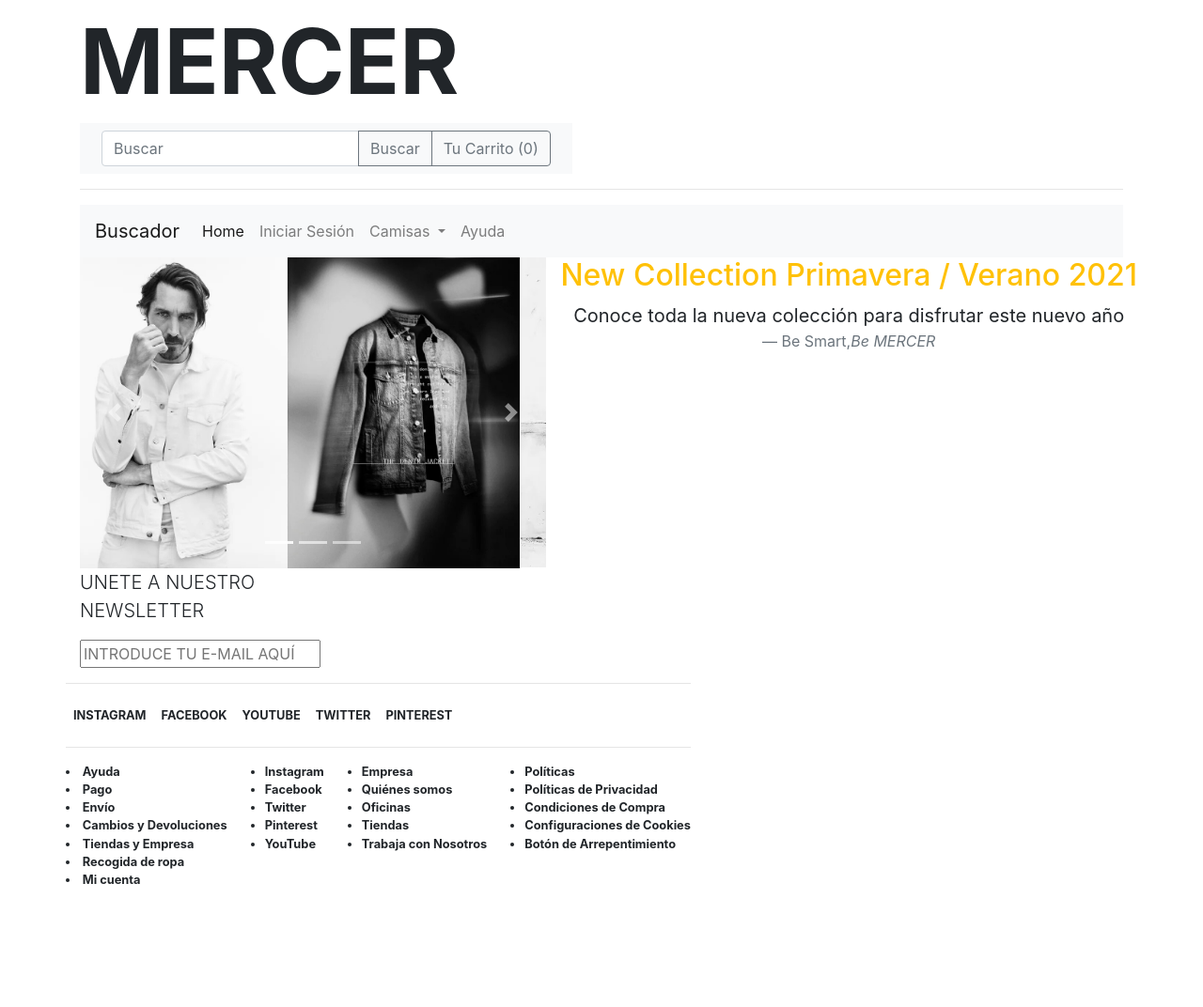
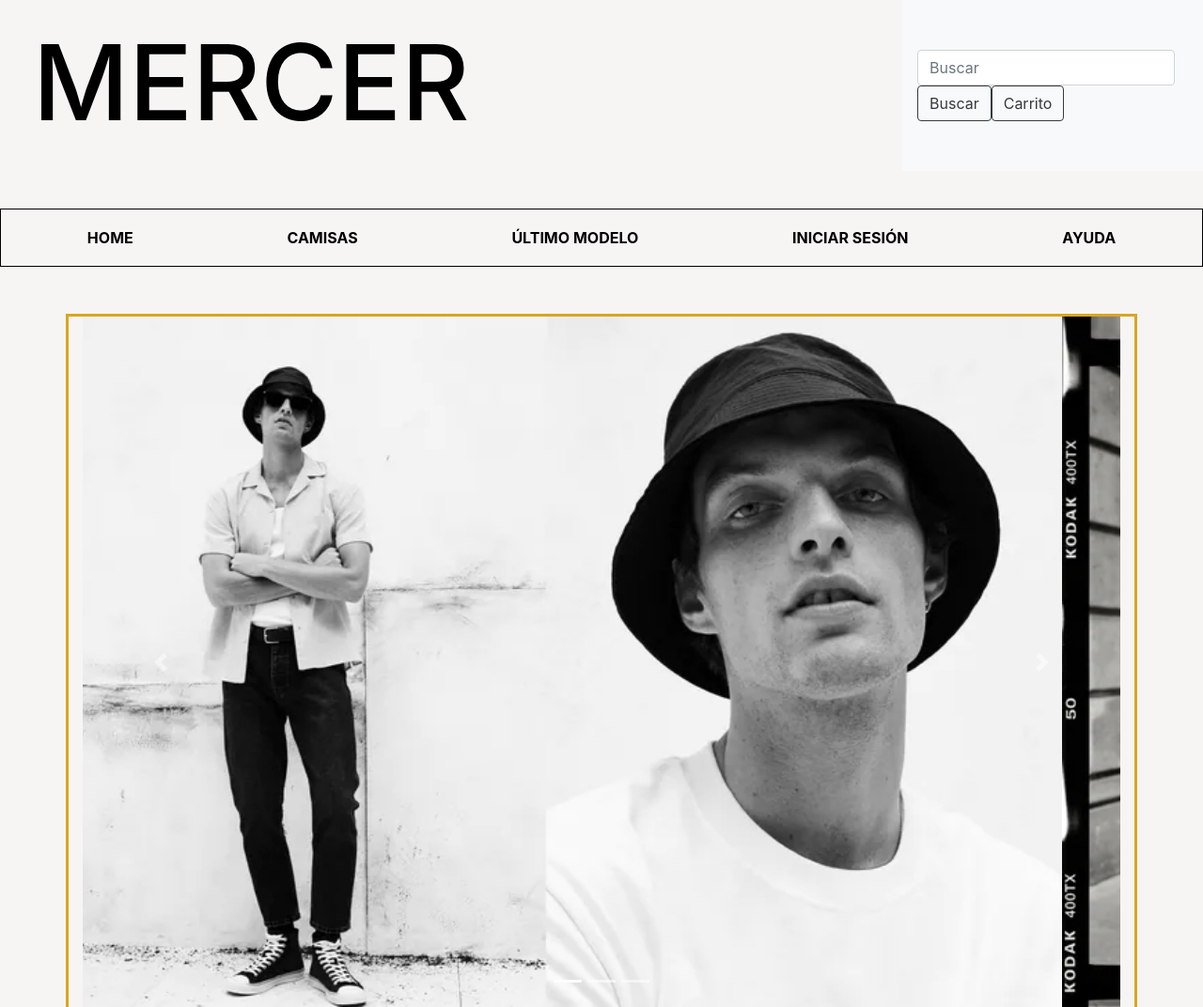
Before and after one commit to Exequiel21/Mercer, a website: page index.html in a window 1280 px wide. Shown: the top 1072 px of the page at 94% size. Before the commit the page ends 946 px from the top, so only its background shows below. Drawn offline with nearby package versions, Linux system fonts and the light colour scheme.

Commit message:
configuramos index

```diff
--- a/index.html
+++ b/index.html
@@ -16,57 +16,33 @@
 
 </head>
 <body>
-  <div class="container overflow-hidden">
-    <div class="row my-2">
-      <div class="col-xl-12 col-xs-12">
-        <h1 class="display-1 m-0"><a class="text-reset font-weight-bold" href="#">MERCER</a></h1>
+
+    <header class="container-fluid">
+        <div class="row">
+          <div class="col-lg-9">
+            <h1><a href="#">Mercer</h1></a>
           </div>
+            <nav class="navbar navbar-light bg-light col-lg-3 index">
+              <form class="form-inline">
+                <input class="form-control" type="search" placeholder="Buscar" aria-label="Buscar">
+                <button class="btn btn-outline-dark" type="submit">Buscar</button>
+                <button class="btn btn-outline-dark" type="submit">Carrito</button>
+              </form>
+            </nav>
         </div>
-    <div class="d-inline-flex p-2 badge-light"><div class="input-group d-flex align-items-end justify-content-end align-content-end col-12">
-      <input type="text" class="form-control" placeholder="Buscar" aria-label="Recipient's username with two button addons" aria-describedby="button-addon4">
-      <div class="input-group-append" id="button-addon4">
-        <button class="btn btn-outline-secondary" type="button">Buscar</button>
-        <button class="btn btn-outline-secondary" type="button">Tu Carrito (0)</button></div>
-      </div>
-    </div>
-    <hr>
+    </header>
+
+<nav class="container-fluid nav nav-pills flex-column flex-sm-row  pages">
+  <a class="flex-sm-fill text-sm-center nav-link" href="#">Home</a>
+  <a class="flex-sm-fill text-sm-center nav-link" href="/pages/camisas.html">Camisas</a>
+  <a class="flex-sm-fill text-sm-center nav-link" href="/pages/compraropa.html">Último modelo</a>
+  <a class="flex-sm-fill text-sm-center nav-link" href="/pages/registro.html">Iniciar Sesión</a>
+  <a class="flex-sm-fill text-sm-center nav-link" href="/pages/ayuda.html">Ayuda</a>
+</nav>
 
 
-    <div class="row">
-      <div class="col-xl-12 col-xs-12">
-          <nav class="navbar navbar-expand-lg navbar-light bg-light align-self-center border__nav">
-              <a class="navbar-brand" href="#">Buscador</a>
-              <button class="navbar-toggler" type="button" data-toggle="collapse" data-target="#navbarSupportedContent" aria-controls="navbarSupportedContent" aria-expanded="false" aria-label="Toggle navigation">
-                  <span class="navbar-toggler-icon"></span>
-              </button>
-              <div class="collapse navbar-collapse" id="navbarSupportedContent">
-                  <ul class="navbar-nav mr-auto">
-                  <li class="nav-item active">
-                      <a class="nav-link" href="index.html">Home <span class="sr-only">(current)</span></a>
-                  </li>
-                  <li class="nav-item">
-                      <a class="nav-link" href="pages/registro.html">Iniciar Sesión</a>
-                  </li>
-                  <li class="nav-item dropdown">
-                      <a class="nav-link dropdown-toggle" href="#" id="navbarDropdown" role="button" data-toggle="dropdown" aria-haspopup="true" aria-expanded="false">
-                      Camisas
-                      </a>
-                      <div class="dropdown-menu" aria-labelledby="navbarDropdown">
-                      <a class="dropdown-item" href="pages/compraropa.html">New Collection</a>
-                      <a class="dropdown-item" href="pages/camisas.html">Camisas</a>
-                      </div>
-                  </li>
-                  <li class="nav-item">
-                      <a class="nav-link" href="pages/ayuda.html">Ayuda</a>
-                  </li>
-                  </ul>
-              </div>
-              </nav>
-      </div>
-  </div>
 
-    <div class="row">
-    <div class="col">
+    <main class="container-xl">
       <div id="carouselExampleIndicators" class="carousel slide" data-ride="carousel">
         <ol class="carousel-indicators">
           <li data-target="#carouselExampleIndicators" data-slide-to="0" class="active"></li>
@@ -75,13 +51,13 @@
         </ol>
         <div class="carousel-inner">
           <div class="carousel-item active">
-          <img src="archivos/img/chaqueta.jpg" class="d-block w-100" alt="1">
+            <img src="/archivos/img/camisaslider.jpg" class="d-block w-100" alt="camisaslider">
           </div>
           <div class="carousel-item">
-          <img src="archivos/img/camisaslider.jpg" class="d-block w-100" alt="2">
+            <img src="/archivos/img/camisaslider2.jpg" class="d-block w-100" alt="camisaslider2">
           </div>
           <div class="carousel-item">
-          <img src="archivos/img/camisaslider2.jpg" class="d-block w-100" alt="3">
+            <img src="/archivos/img/chaqueta.jpg" class="d-block w-100" alt="camisalider3">
           </div>
         </div>
         <a class="carousel-control-prev" href="#carouselExampleIndicators" role="button" data-slide="prev">
@@ -93,96 +69,99 @@
           <span class="sr-only">Next</span>
         </a>
       </div>
+    </main>
+
+
+    <section class="row new-collection">
+      <div class="col d-flex flex-column justify-content-center align-items-center">
+        <h2 class="display-2 leader"><a class="leader" href="/pages/compraropa.html">New Collection </a></h2>
+        <figure class="leader2">Nueva colección primavera-verano 2022</figure>
       </div>
-    <section>
-    <blockquote class="blockquote text-center">
-      <a href="/pages/camisas.html"><h2 class="text-warning">New Collection Primavera / Verano 2021</h2></a>
-      <p class="mb-0">Conoce toda la nueva colección para disfrutar este nuevo año</p>
-      <footer class="blockquote-footer">Be Smart,<cite title="Source Title">Be MERCER</cite></footer>
-    </blockquote>
     </section>
 
-
     <div class="row">
-      <div class="col-lg-12">
-    <footer class="footer">
-    <!-- NEWSLETTER -->
-    <div class="newsletter col-lg-5 col-xs-12">
-      <p class="lead">UNETE A NUESTRO NEWSLETTER</p>
+      <div class="col-lg-12 col-xs-12">
+        <h3 class="display-6"> Suscribete a nuestro Newsletter</h3>
         <form action="#">
-          <input type="text" name="INTRODUCE TU E-EMAIL AQUÍ" placeholder="INTRODUCE TU E-MAIL AQUÍ">
-        </label>
+          <input type="text" placeholder="EMAIL" >
         </form>
       </div>
-    <!-- FIN NEWSLETTER -->
+    </div>
+
         <hr>
-    <!-- NavREDES -->
+
+    <div class="container-fluid">
       <div class="row">
-    <div class="d-flex flex-row bd-highlight col-lg-12 col-xs-12 small">
-      <div class="p-2 bd-highlight red"><a class="text-reset font-weight-bold" href="https://www.instagram.com/?hl=es">INSTAGRAM</a></div>
-      <div class="p-2 bd-highlight red"><a class="text-reset font-weight-bold" href="https://es-la.facebook.com/">FACEBOOK</a></div>
-      <div class="p-2 bd-highlight red"><a class="text-reset font-weight-bold" href="https://www.youtube.com/">YOUTUBE</a></div>
-      <div class="p-2 bd-highlight red"><a class="text-reset font-weight-bold" href="https://twitter.com/?lang=es">TWITTER</a></div>
-      <div class="p-2 bd-highlight red"><a class="text-reset font-weight-bold" href="https://ar.pinterest.com/">PINTEREST</a></div>
+        <div class="col-xl-12 col-xs-12 d-flex flex-row justify-content-around align-content-center redes">
+        <li><a href="https://www.instagram.com/?hl=es">INSTAGRAM</li></a>
+        <li><a href="https://es-la.facebook.com/">FACEBOOK</li></a>
+        <li><a href="https://twitter.com/?lang=es">TWITTER</li></a>
+        <li><a href="https://ar.pinterest.com/">PINTEREST</li></a>
+        <li><a href="https://www.youtube.com/">YOUTUBE</li></a>
         </div>
       </div>
-    <!-- CIERRE DE REDES -->
+    </div>
+
     <hr>
-    <!-- Div  FOOTER -->
-    <div class="row small ">
+    <footer>
+    <div class="row">
       <!-- CONTENEDOR 1 -->
-      <div class="d-flex flex-row justify-content-around col-lg-12 col-xs-12">
-      <div>
-          <li><a class="text-reset font-weight-bold" href="pages/ayuda.html">Ayuda</a></li>
-          <li><a class="text-reset font-weight-bold" href="#">Pago</a></li>
-          <li><a class="text-reset font-weight-bold"  href="#">Envío</a></li>
-          <li><a class="text-reset font-weight-bold"  href="#">Cambios y Devoluciones</a></li>
-          <li><a class="text-reset font-weight-bold"  href="#">Tiendas y Empresa</a></li>
-          <li><a class="text-reset font-weight-bold"  href="#">Recogida de ropa</a></li>
-          <li><a class="text-reset font-weight-bold" href="/pages/registro.html">Mi cuenta</a></li>
+      <div class="col-lg-2">
+        <ul>
+          <li><a href="/pages/ayuda.html">Ayuda</a></li>
+          <li><a href="#">Pago</a></li>
+          <li><a href="#">Envío</a></li>
+          <li><a href="#">Cambios y Devoluciones</a></li>
+          <li><a href="#">Tiendas y Empresa</a></li>
+          <li><a href="#">Recogida de ropa</a></li>
+          <li><a href="/pages/registro.html">Mi cuenta</a></li>
         </ul>
       </div>
       <!-- CONTENEDOR 2 -->
-      <div>
+      <div class="col-lg-2">
         <ul>
-          <li><a class="text-reset font-weight-bold"  href="https://www.instagram.com/?hl=es">Instagram</a></li>
-          <li><a class="text-reset font-weight-bold"  href="https://es-la.facebook.com/">Facebook</a></li>
-          <li><a class="text-reset font-weight-bold"  href="https://twitter.com/?lang=es">Twitter</a></li>
-          <li><a class="text-reset font-weight-bold"  href="https://ar.pinterest.com/">Pinterest</a></li>
-          <li><a class="text-reset font-weight-bold"  href="https://www.youtube.com/">YouTube</a></li>
+          <li><a href="https://www.instagram.com/?hl=es">Instagram</a></li>
+          <li><a href="https://es-la.facebook.com/">Facebook</a></li>
+          <li><a href="https://twitter.com/?lang=es">Twitter</a></li>
+          <li><a href="https://ar.pinterest.com/">Pinterest</a></li>
+          <li><a href="https://www.youtube.com/">YouTube</a></li>
         </ul>
       </div>
       <!-- CONTENEDOR 3 -->
-      <div>
+      <div class="col-lg-2">
         <ul>
-          <li><a class="text-reset font-weight-bold"  href="#">Empresa</a></li>
-          <li><a class="text-reset font-weight-bold"  href="#">Quiénes somos</a></li>
-          <li><a class="text-reset font-weight-bold"  href="#">Oficinas</a></li>
-          <li><a class="text-reset font-weight-bold" href="#">Tiendas</a></li>
-          <li><a class="text-reset font-weight-bold" href="#">Trabaja con Nosotros</a></li>
+          <li><a href="#">Empresa</a></li>
+          <li><a href="#">Quiénes somos</a></li>
+          <li><a href="#">Oficinas</a></li>
+          <li><a href="#">Tiendas</a></li>
+          <li><a href="#">Trabaja con Nosotros</a></li>
         </ul>
       </div>
       <!-- CONTENEDOR 4 -->
-      <div>
+      <div class="col-lg-2">
         <ul>
-          <li><a class="text-reset font-weight-bold"  href="#">Políticas</a></li>
-          <li><a class="text-reset font-weight-bold"  href="#">Políticas de Privacidad</a></li>
-          <li><a class="text-reset font-weight-bold"  href="#">Condiciones de Compra</a></li>
-          <li><a class="text-reset font-weight-bold" href="#">Configuraciones de Cookies</a></li>
-          <li><a class="text-reset font-weight-bold"  href="#">Botón de Arrepentimiento</a></li>
+          <li><a href="#">Políticas</a></li>
+          <li><a href="#">Políticas de Privacidad</a></li>
+          <li><a href="#">Condiciones de Compra</a></li>
+          <li><a href="#">Configuraciones de Cookies</a></li>
+          <li><a href="#">Botón de Arrepentimiento</a></li>
         </ul>
       </div>
     </div>
-    </div>
-    <!-- CIERRE DIV PADRE FOOTER -->
   </footer>
-  </div>
-</div>
-    <!-- CIERRE DE FOOTER -->
-  </div>
-</div>
-</div>
-</div>
+
+
+
+
+
+
+
+
+
+
+
+
+
   <script src="https://code.jquery.com/jquery-3.5.1.slim.min.js"
     integrity="sha384-DfXdz2htPH0lsSSs5nCTpuj/zy4C+OGpamoFVy38MVBnE+IbbVYUew+OrCXaRkfj"
     crossorigin="anonymous"></script>
--- a/scss/style.scss
+++ b/scss/style.scss
@@ -0,0 +1,51 @@
+body {
+    margin: 0;
+    padding: 0;
+    background: rgb(247, 244, 244);
+    a {
+        text-decoration: none;
+        color: black;
+        text-transform: uppercase;
+
+    }
+    li {
+        list-style: none;
+    }
+    h1 {
+
+
+        padding: 20px;
+        font-size: 7rem;
+    }
+    .pages {
+        margin-top: 40px;
+        margin-bottom: 40px;
+        font-weight: bold;
+        border: 1px solid black;
+        padding: 10px;
+    }
+    main {
+        margin-top: 50px;
+        border: 3px solid goldenrod;
+        margin-bottom: 100px;
+    }
+    section {
+        background: radial-gradient(rgb(226, 221, 221),rgba(148, 147, 147, 0.863));
+        margin-bottom: 50px;
+        border: 1px solid blanchedalmond;
+            .leader {
+            color: goldenrod;
+            }
+            .leader2 {
+                color: whitesmoke;
+                }
+    }
+    .redes {
+        font-weight: bold;
+    }
+    footer {
+        margin-top: 50px;
+        font-weight: bold;
+        font-size: small;
+    }
+}
```
Also changed, not shown: css/estilo.css. Lines whose indentation alone changed are shown as unchanged.
